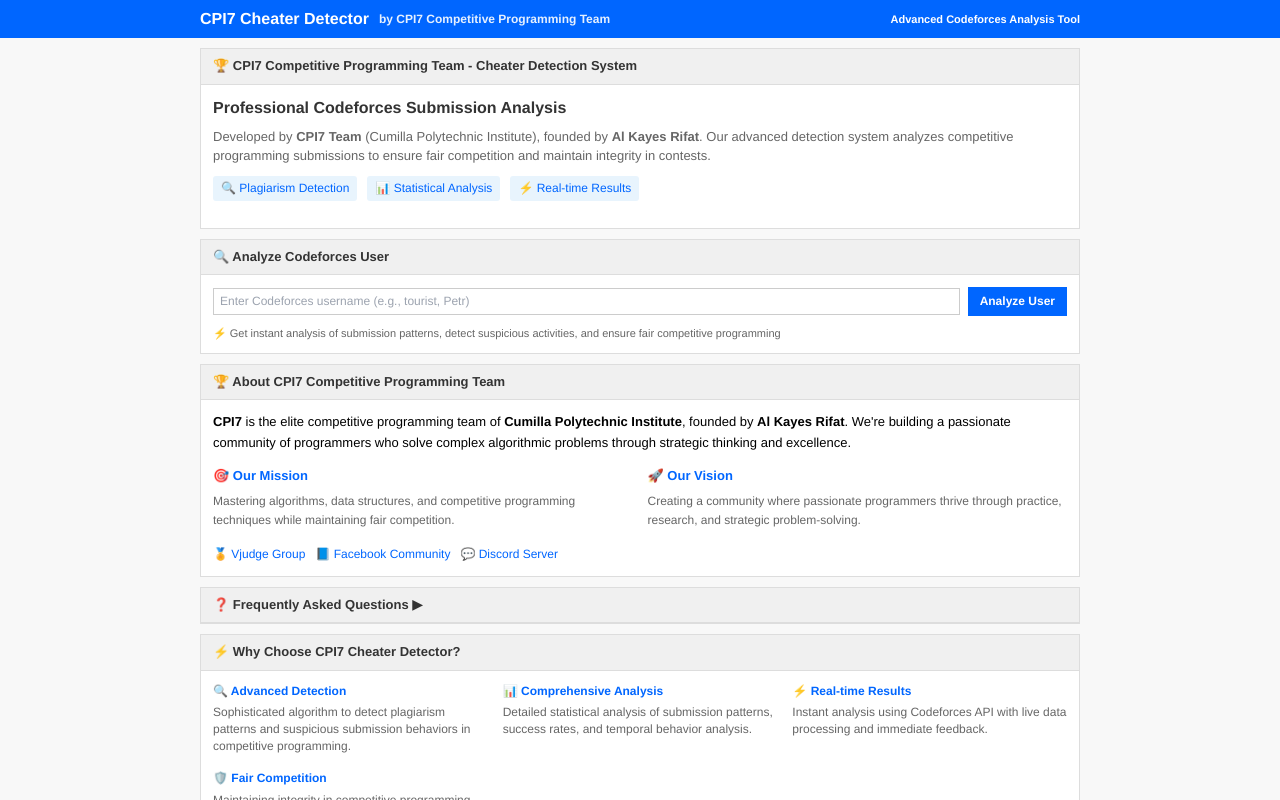
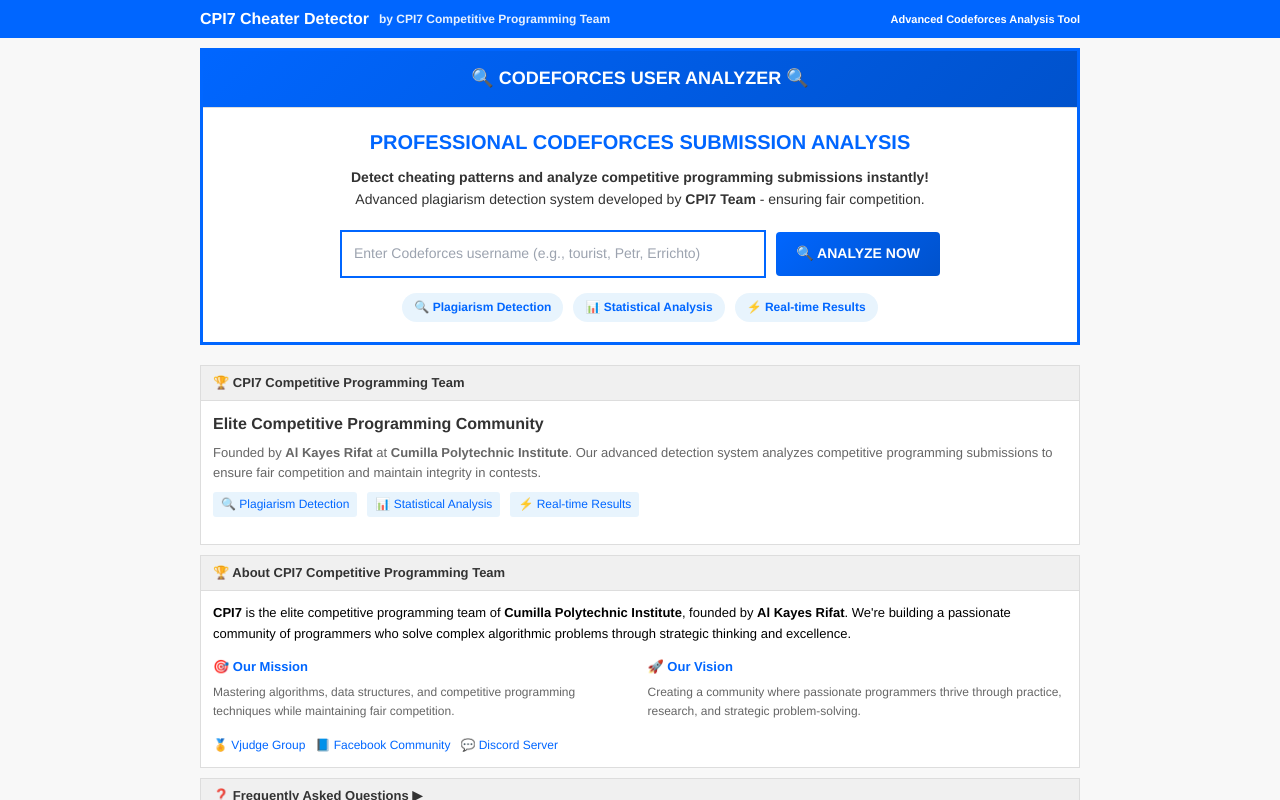
Before and after one commit to hailwofi34s/skip-judge-seeker, a React (Vite) app: page / in a window 1280 px wide. Shown: the top 800 px of the page. Built offline with nearby package versions, Linux system fonts and the light colour scheme.

Commit message:
Refactor: Reorder and style content
Reordered the content to place the "Analyze Codeforces User" section at the top and made the section title bold.

```diff
--- a/src/pages/Index.tsx
+++ b/src/pages/Index.tsx
@@ -1,4 +1,3 @@
-
 import React, { useState } from 'react';
 import { useToast } from '@/hooks/use-toast';
 
@@ -191,6 +190,13 @@ const Index = () => {
   ];
 
   return (
+    <>
+      {/* SEO Meta Tags */}
+      <div style={{ display: 'none' }}>
+        <h1>CPI7 Competitive Programming Team - Codeforces Cheater Detection Tool</h1>
+        <h2>Advanced Codeforces Analysis & Plagiarism Detection by CPI7 Team</h2>
+      </div>
+
       <div className="cf-content">
         {/* Header - Exact Codeforces style */}
         <div className="cf-header" style={{ padding: '8px 0', fontSize: '13px' }}>
@@ -208,57 +214,80 @@ const Index = () => {
         </div>
 
         <div style={{ maxWidth: '900px', margin: '0 auto', padding: '10px' }}>
-        {/* Hero Section */}
-        <div className="cf-white-box">
-          <div className="cf-box-header">🏆 CPI7 Competitive Programming Team - Cheater Detection System</div>
-          <div className="cf-box-content">
-            <div style={{ marginBottom: '15px' }}>
-              <h2 style={{ fontSize: '16px', fontWeight: 'bold', marginBottom: '8px', color: '#333' }}>
+          {/* MAIN FEATURE - Codeforces Analyzer (Prominently at top) */}
+          <div className="cf-white-box" style={{ border: '3px solid #0066ff', marginBottom: '20px' }}>
+            <div className="cf-box-header" style={{
+              background: 'linear-gradient(135deg, #0066ff, #0052cc)',
+              color: 'white',
+              fontSize: '18px',
+              fontWeight: 'bold',
+              textAlign: 'center',
+              padding: '15px'
+            }}>
+              🔍 <strong>CODEFORCES USER ANALYZER</strong> 🔍
+            </div>
+            <div className="cf-box-content" style={{ padding: '20px' }}>
+              <div style={{ textAlign: 'center', marginBottom: '20px' }}>
+                <h2 style={{
+                  fontSize: '20px',
+                  fontWeight: 'bold',
+                  marginBottom: '10px',
+                  color: '#0066ff',
+                  textTransform: 'uppercase'
+                }}>
                   Professional Codeforces Submission Analysis
                 </h2>
-              <p style={{ fontSize: '13px', lineHeight: '1.5', color: '#666', marginBottom: '10px' }}>
-                Developed by <strong>CPI7 Team</strong> (Cumilla Polytechnic Institute), founded by <strong>Al Kayes Rifat</strong>.
-                Our advanced detection system analyzes competitive programming submissions to ensure fair competition and maintain integrity in contests.
+                <p style={{ fontSize: '14px', lineHeight: '1.6', color: '#333', marginBottom: '15px' }}>
+                  <strong>Detect cheating patterns and analyze competitive programming submissions instantly!</strong><br/>
+                  Advanced plagiarism detection system developed by <strong>CPI7 Team</strong> - ensuring fair competition.
                 </p>
-              <div style={{ display: 'flex', gap: '10px', flexWrap: 'wrap', fontSize: '12px' }}>
-                <span style={{ background: '#e8f4fd', color: '#0066ff', padding: '4px 8px', borderRadius: '3px' }}>
-                  🔍 Plagiarism Detection
-                </span>
-                <span style={{ background: '#e8f4fd', color: '#0066ff', padding: '4px 8px', borderRadius: '3px' }}>
-                  📊 Statistical Analysis
-                </span>
-                <span style={{ background: '#e8f4fd', color: '#0066ff', padding: '4px 8px', borderRadius: '3px' }}>
-                  ⚡ Real-time Results
-                </span>
-              </div>
-            </div>
-          </div>
               </div>
 
-        {/* Search Section */}
-        <div className="cf-white-box">
-          <div className="cf-box-header">🔍 Analyze Codeforces User</div>
-          <div className="cf-box-content">
-            <div style={{ display: 'flex', gap: '8px', alignItems: 'center', marginBottom: '10px' }}>
+              <div style={{ display: 'flex', gap: '10px', alignItems: 'center', marginBottom: '15px', maxWidth: '600px', margin: '0 auto 15px auto' }}>
                 <input
                   className="cf-input"
-                placeholder="Enter Codeforces username (e.g., tourist, Petr)"
+                  placeholder="Enter Codeforces username (e.g., tourist, Petr, Errichto)"
                   value={username}
                   onChange={(e) => setUsername(e.target.value)}
                   onKeyPress={(e) => e.key === 'Enter' && analyzeUser()}
-                style={{ flex: 1, minWidth: '200px' }}
+                  style={{
+                    flex: 1,
+                    minWidth: '200px',
+                    fontSize: '14px',
+                    padding: '12px',
+                    border: '2px solid #0066ff'
+                  }}
                 />
                 <button
                   className="cf-button"
                   onClick={analyzeUser}
                   disabled={loading}
+                  style={{
+                    background: loading ? '#ccc' : 'linear-gradient(135deg, #0066ff, #0052cc)',
+                    color: 'white',
+                    fontWeight: 'bold',
+                    fontSize: '14px',
+                    padding: '12px 20px',
+                    border: 'none',
+                    borderRadius: '4px',
+                    cursor: loading ? 'not-allowed' : 'pointer'
+                  }}
                 >
-                {loading ? 'Analyzing...' : 'Analyze User'}
+                  {loading ? '⏳ Analyzing...' : '🔍 ANALYZE NOW'}
                 </button>
               </div>
-            <p style={{ fontSize: '11px', color: '#666' }}>
-              ⚡ Get instant analysis of submission patterns, detect suspicious activities, and ensure fair competitive programming
-            </p>
+
+              <div style={{ display: 'flex', gap: '10px', flexWrap: 'wrap', justifyContent: 'center', fontSize: '12px' }}>
+                <span style={{ background: '#e8f4fd', color: '#0066ff', padding: '6px 12px', borderRadius: '20px', fontWeight: 'bold' }}>
+                  🔍 Plagiarism Detection
+                </span>
+                <span style={{ background: '#e8f4fd', color: '#0066ff', padding: '6px 12px', borderRadius: '20px', fontWeight: 'bold' }}>
+                  📊 Statistical Analysis
+                </span>
+                <span style={{ background: '#e8f4fd', color: '#0066ff', padding: '6px 12px', borderRadius: '20px', fontWeight: 'bold' }}>
+                  ⚡ Real-time Results
+                </span>
+              </div>
             </div>
           </div>
 
@@ -425,6 +454,33 @@ const Index = () => {
             </>
           )}
 
+          {/* Hero Section - About CPI7 */}
+          <div className="cf-white-box">
+            <div className="cf-box-header">🏆 CPI7 Competitive Programming Team</div>
+            <div className="cf-box-content">
+              <div style={{ marginBottom: '15px' }}>
+                <h2 style={{ fontSize: '16px', fontWeight: 'bold', marginBottom: '8px', color: '#333' }}>
+                  Elite Competitive Programming Community
+                </h2>
+                <p style={{ fontSize: '13px', lineHeight: '1.5', color: '#666', marginBottom: '10px' }}>
+                  Founded by <strong>Al Kayes Rifat</strong> at <strong>Cumilla Polytechnic Institute</strong>.
+                  Our advanced detection system analyzes competitive programming submissions to ensure fair competition and maintain integrity in contests.
+                </p>
+                <div style={{ display: 'flex', gap: '10px', flexWrap: 'wrap', fontSize: '12px' }}>
+                  <span style={{ background: '#e8f4fd', color: '#0066ff', padding: '4px 8px', borderRadius: '3px' }}>
+                    🔍 Plagiarism Detection
+                  </span>
+                  <span style={{ background: '#e8f4fd', color: '#0066ff', padding: '4px 8px', borderRadius: '3px' }}>
+                    📊 Statistical Analysis
+                  </span>
+                  <span style={{ background: '#e8f4fd', color: '#0066ff', padding: '4px 8px', borderRadius: '3px' }}>
+                    ⚡ Real-time Results
+                  </span>
+                </div>
+              </div>
+            </div>
+          </div>
+
           {/* About CPI7 Section */}
           <div className="cf-white-box">
             <div className="cf-box-header">🏆 About CPI7 Competitive Programming Team</div>
@@ -450,9 +506,9 @@ const Index = () => {
                   </div>
                 </div>
                 <div style={{ display: 'flex', gap: '10px', flexWrap: 'wrap' }}>
-                <a href="#" className="cf-link" style={{ fontSize: '12px' }}>🏅 Vjudge Group</a>
-                <a href="#" className="cf-link" style={{ fontSize: '12px' }}>📘 Facebook Community</a>
-                <a href="#" className="cf-link" style={{ fontSize: '12px' }}>💬 Discord Server</a>
+                  <a href="https://vjudge.net/group/cpi7" className="cf-link" style={{ fontSize: '12px' }} target="_blank" rel="noopener noreferrer">🏅 Vjudge Group</a>
+                  <a href="https://facebook.com/cpi.7.seven" className="cf-link" style={{ fontSize: '12px' }} target="_blank" rel="noopener noreferrer">📘 Facebook Community</a>
+                  <a href="https://discord.gg/hUVD5YvWqE" className="cf-link" style={{ fontSize: '12px' }} target="_blank" rel="noopener noreferrer">💬 Discord Server</a>
                 </div>
               </div>
             </div>
@@ -562,15 +618,18 @@ const Index = () => {
                   <div>
                     <strong>🎯 Focus:</strong> Competitive Programming Excellence
                   </div>
+                  <div>
+                    <strong>🌐 Website:</strong> <a href="https://cpi7.vercel.app/" className="cf-link" target="_blank" rel="noopener noreferrer">cpi7.vercel.app</a>
+                  </div>
                 </div>
                 <div style={{ display: 'flex', gap: '10px', flexWrap: 'wrap' }}>
-                <a href="#" className="cf-button" style={{ textDecoration: 'none', fontSize: '11px' }}>
+                  <a href="https://vjudge.net/group/cpi7" className="cf-button" style={{ textDecoration: 'none', fontSize: '11px' }} target="_blank" rel="noopener noreferrer">
                     Join Vjudge Group
                   </a>
-                <a href="#" className="cf-button" style={{ textDecoration: 'none', fontSize: '11px' }}>
+                  <a href="https://facebook.com/cpi.7.seven" className="cf-button" style={{ textDecoration: 'none', fontSize: '11px' }} target="_blank" rel="noopener noreferrer">
                     Facebook Community
                   </a>
-                <a href="#" className="cf-button" style={{ textDecoration: 'none', fontSize: '11px' }}>
+                  <a href="https://discord.gg/hUVD5YvWqE" className="cf-button" style={{ textDecoration: 'none', fontSize: '11px' }} target="_blank" rel="noopener noreferrer">
                     Discord Server
                   </a>
                 </div>
@@ -593,13 +652,15 @@ const Index = () => {
             <p>© 2025 CPI7 Competitive Programming Team | Cumilla Polytechnic Institute</p>
             <p>Founded by Al Kayes Rifat | Advanced Codeforces Analysis & Cheater Detection</p>
             <p style={{ marginTop: '5px' }}>
-            <a href="#" className="cf-link">Privacy Policy</a> |
-            <a href="#" className="cf-link"> Terms of Service</a> |
-            <a href="#" className="cf-link"> Contact Us</a>
+              <a href="https://cpi7.vercel.app/" className="cf-link" target="_blank" rel="noopener noreferrer">Official Website</a> |
+              <a href="https://vjudge.net/group/cpi7" className="cf-link" target="_blank" rel="noopener noreferrer"> Vjudge Group</a> |
+              <a href="https://facebook.com/cpi.7.seven" className="cf-link" target="_blank" rel="noopener noreferrer"> Facebook</a> |
+              <a href="https://discord.gg/hUVD5YvWqE" className="cf-link" target="_blank" rel="noopener noreferrer"> Discord</a>
             </p>
           </div>
         </div>
       </div>
+    </>
   );
 };
 
```
Lines whose indentation alone changed are shown as unchanged.
